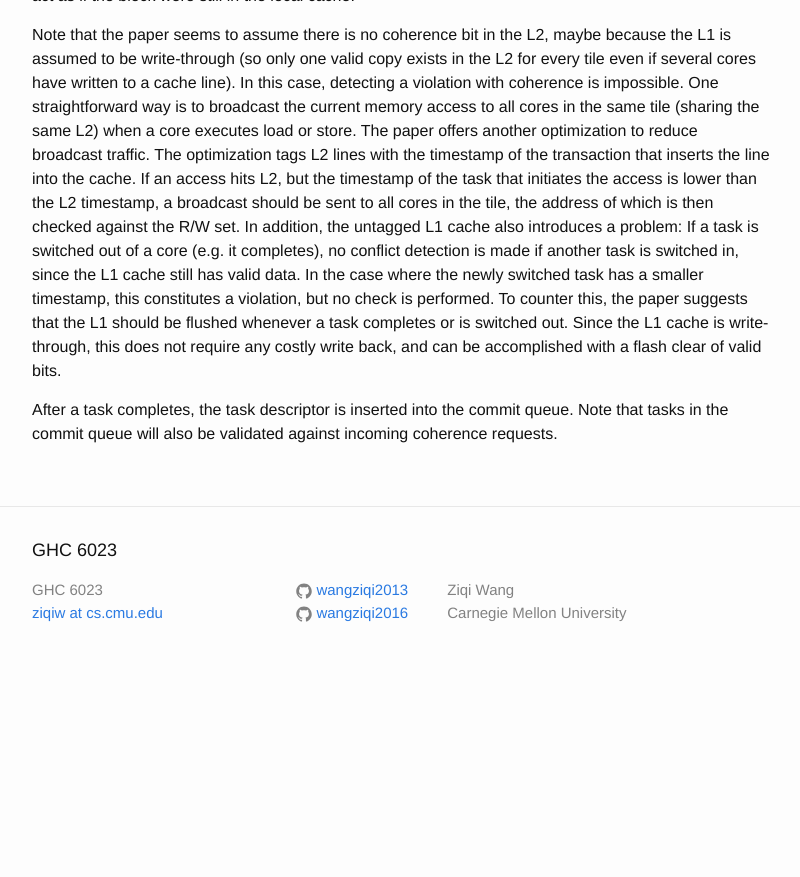
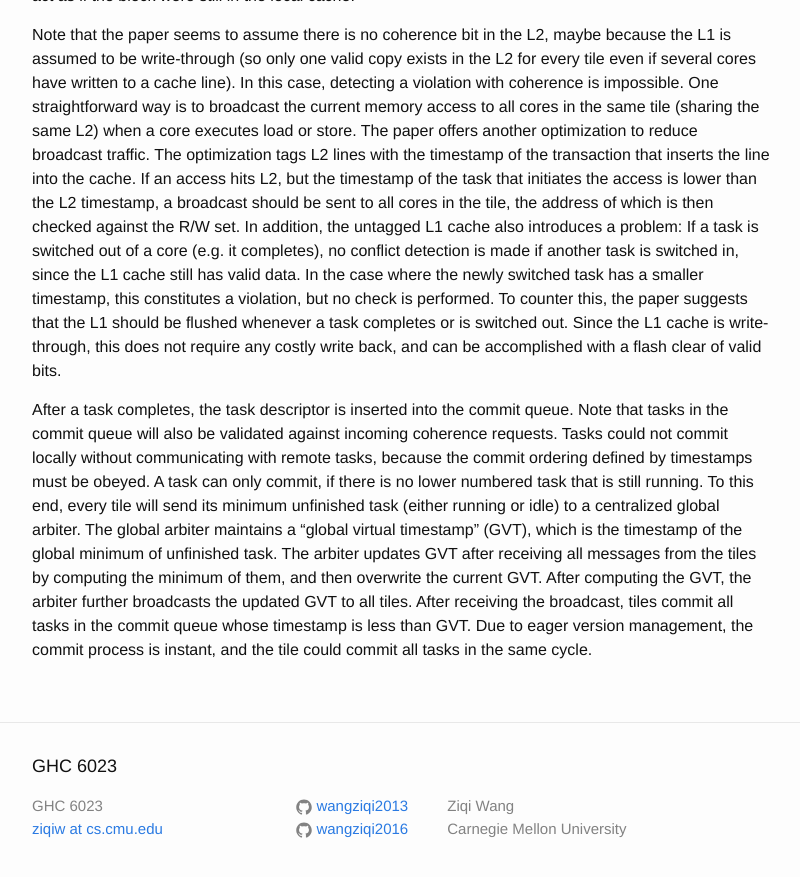
Before and after one commit to wangziqi2013/wangziqi2013.github.io, a Jekyll site: the page built from _posts/2019-08-12-swarm.markdown, in a window 1280 px wide and 900 px high, scrolled down 2533 px. Shown: the top 877 px of the window, without its empty margins (238-1038 px from the left). Built offline with Jekyll 4.4.1, drawn with Linux system fonts in a browser that asks for light colours; before the commit the page ends 3217 px from its top, so only the background shows below that.

Commit message:
Finish commit

```diff
--- a/_posts/2019-08-12-swarm.markdown
+++ b/_posts/2019-08-12-swarm.markdown
@@ -105,4 +105,12 @@ the paper suggests that the L1 should be flushed whenever a task completes or is
 this does not require any costly write back, and can be accomplished with a flash clear of valid bits.
 
 After a task completes, the task descriptor is inserted into the commit queue. Note that tasks in the commit queue will
-also be validated against incoming coherence requests.
+also be validated against incoming coherence requests. Tasks could not commit locally without communicating with remote
+tasks, because the commit ordering defined by timestamps must be obeyed. A task can only commit, if there is no
+lower numbered task that is still running. To this end, every tile will send its minimum unfinished task (either running
+or idle) to a centralized global arbiter. The global arbiter maintains a "global virtual timestamp" (GVT), which is the
+timestamp of the global minimum of unfinished task. The arbiter updates GVT after receiving all messages from the tiles by
+computing the minimum of them, and then overwrite the current GVT. After computing the GVT, the arbiter further broadcasts
+the updated GVT to all tiles. After receiving the broadcast, tiles commit all tasks in the commit queue whose timestamp
+is less than GVT. Due to eager version management, the commit process is instant, and the tile could commit all tasks
+in the same cycle.
```
